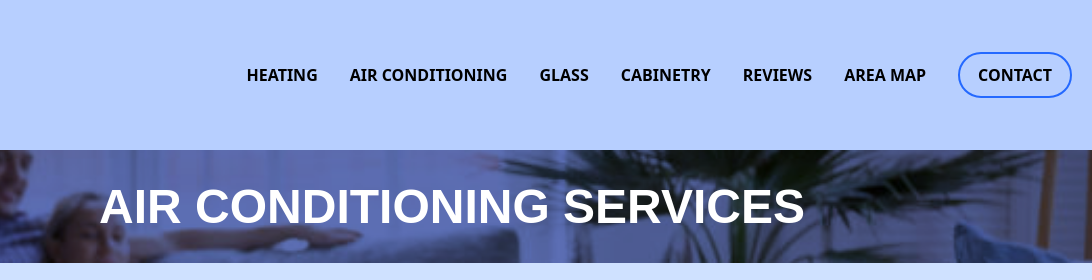
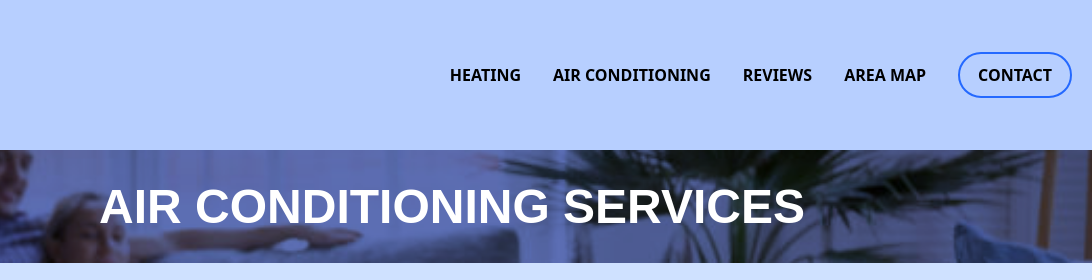
Before and after one commit to justinlesnicki3/bcco_website, a plain HTML site: page airconditioning.html in a window 1280 px wide. Shown: the top 280 px of the page, 188-1280 px from the left. Drawn offline with Linux system fonts and the light colour scheme.

Commit message:
adjusted available pages

```diff
--- a/airconditioning.html
+++ b/airconditioning.html
@@ -22,8 +22,6 @@
         <ul class="nav-links">
             <li><a href="heatingservices.html">HEATING</a></li>
             <li><a href="airconditioning.html">AIR CONDITIONING</a></li>
-            <li><a href="glassinstallation.html">GLASS</a></li>
-            <li><a href="cabinetry.html">CABINETRY</a></li>
             <li><a href="reviews.html">REVIEWS</a></li>
             <li><a href="areamap.html">AREA MAP</a></li>
             <li><a class="nav-cta-button" href="contact.html">CONTACT</a></li>
```
Also changed, not shown: areamap.html (+0 -2 lines), heatingservices.html (+0 -2 lines), index.html (+0 -2 lines), reviews.html (+0 -2 lines).
